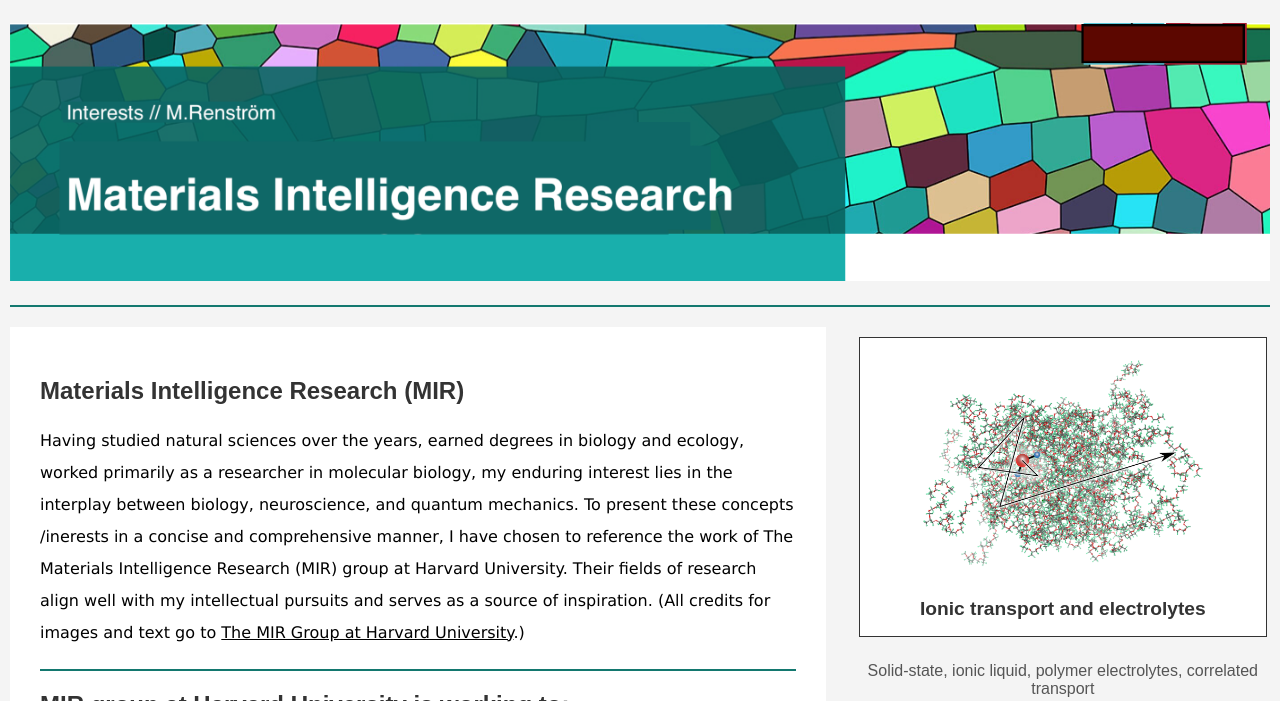
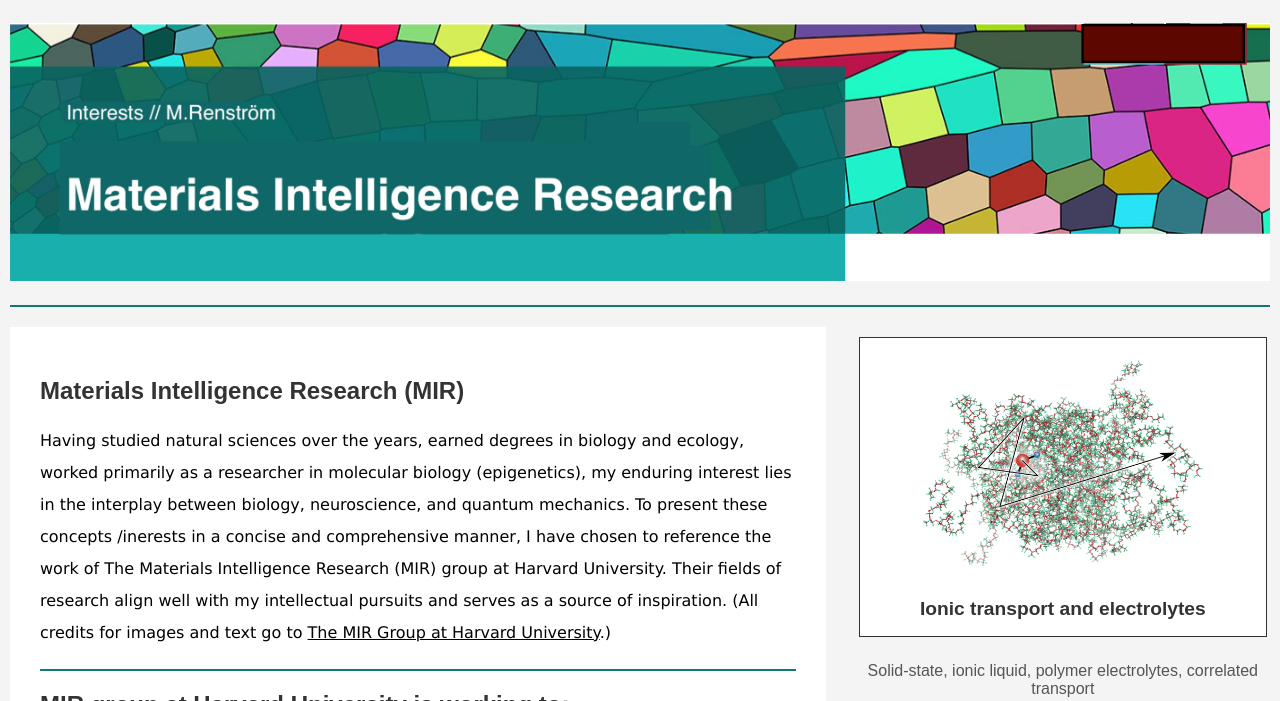
Before and after one commit to marren5/my-webpage, a plain HTML site: page activity.html in a window 1280 px wide. Shown: the part 99-800 px from the top of the page. Drawn offline with Linux system fonts and the light colour scheme.

Commit message:
boxes debug

```diff
--- a/activity.html
+++ b/activity.html
@@ -47,7 +47,7 @@
         <div class="content-box">
           <h2>Materials Intelligence Research (MIR)</h2>
           <p>Having studied natural sciences over the years, earned degrees in biology and ecology,
-            worked primarily as a researcher in molecular biology, my enduring interest
+            worked primarily as a researcher in molecular biology (epigenetics), my enduring interest
             lies in the interplay between biology, neuroscience, and quantum mechanics.
             To present these concepts /inerests in a concise and comprehensive manner, I have chosen to
             reference the work of The Materials Intelligence Research (MIR) group at Harvard University.
```
Also changed, not shown: index.html (+7 -1 lines), styles.css (+1 -13 lines), activity22.html (renamed from activity11.html), 2 other files.
